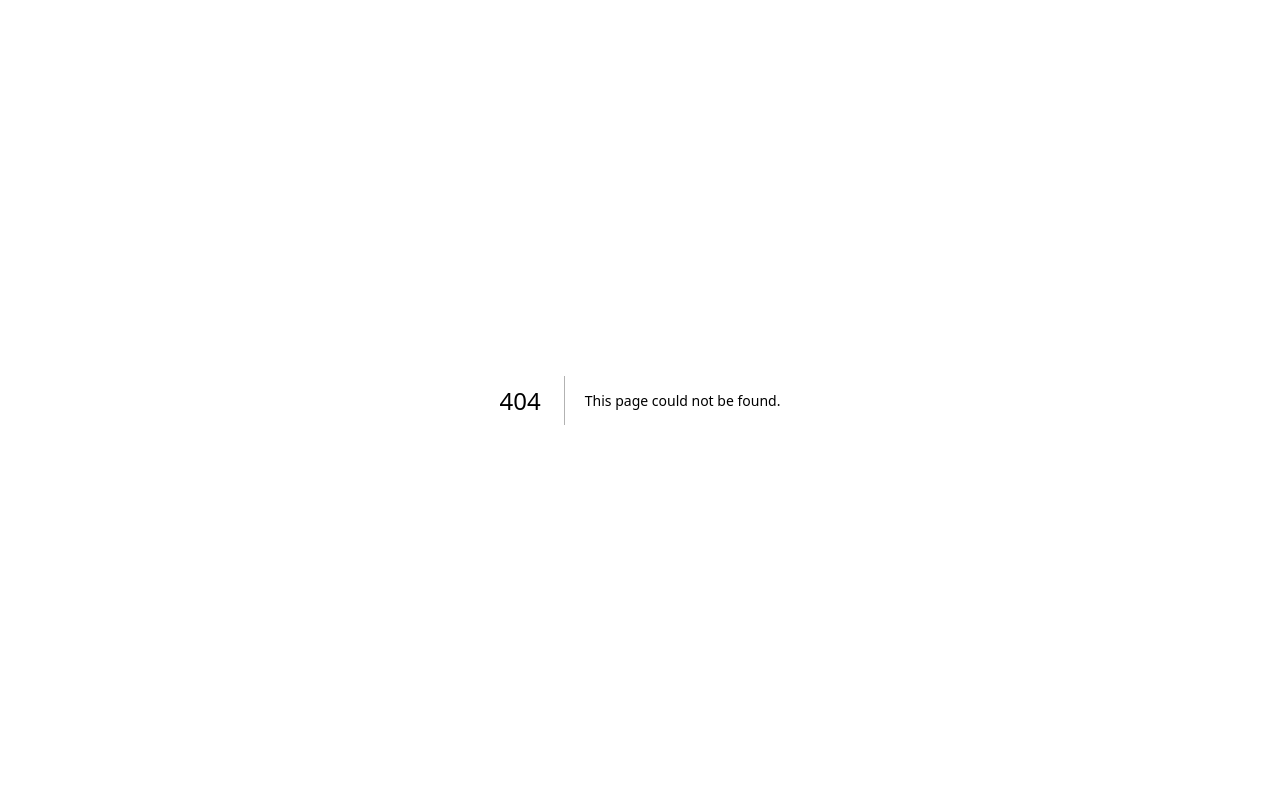
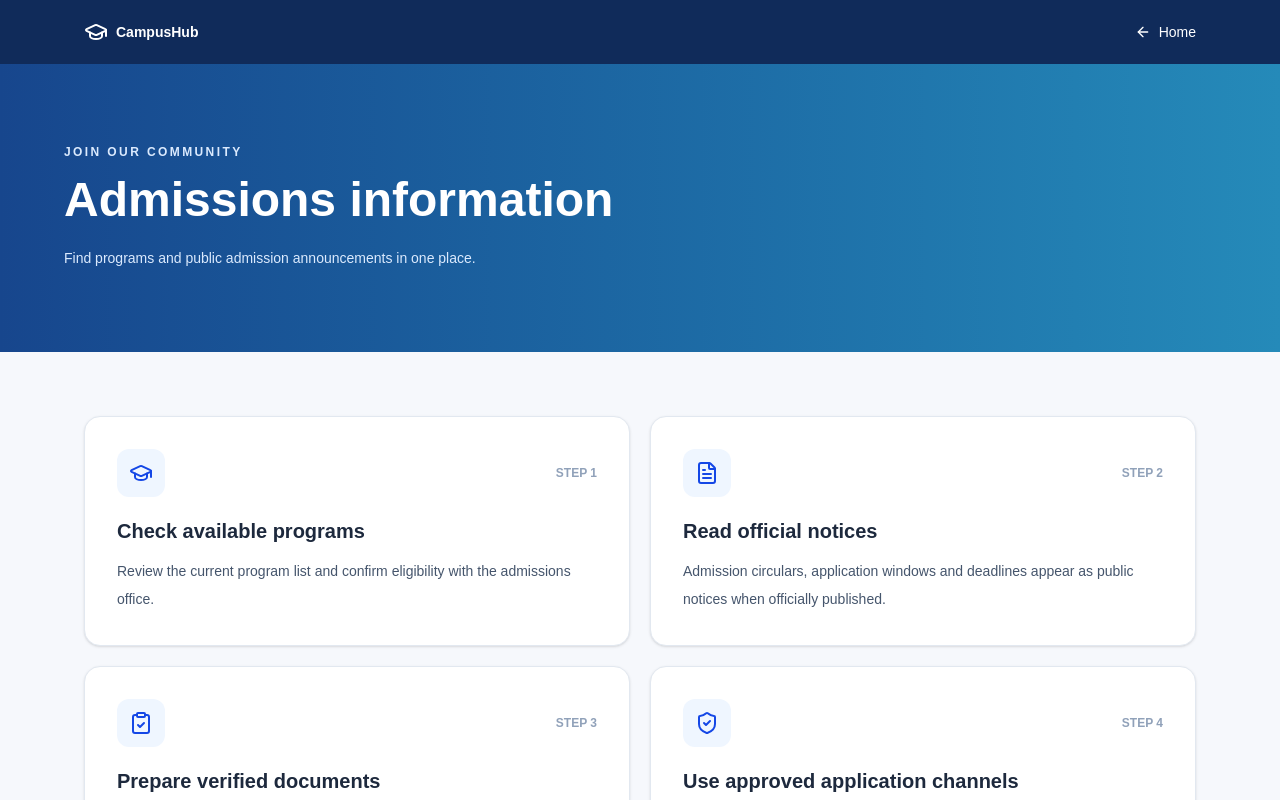
Before and after one commit to ahsanibnewalid/university-platform, a Next.js app: page /admissions in a window 1280 px wide. Before the commit this address had no page. Shown: the top 800 px of the page. Built offline with nearby package versions, Linux system fonts and the light colour scheme.

Commit message:
Add public academics admissions and notices pages

```diff
--- /dev/null
+++ b/src/app/admissions/page.tsx
@@ -0,0 +1,22 @@
+import Link from "next/link";
+import { ArrowLeft, ClipboardCheck, FileText, GraduationCap, ShieldCheck } from "lucide-react";
+import { prisma } from "@/lib/prisma";
+
+export const dynamic = "force-dynamic";
+
+export default async function AdmissionsPage() {
+  const institution = await prisma.institution.findFirst({ select: { name: true } }).catch(() => null);
+  const steps = [
+    { title: "Check available programs", details: "Review the current program list and confirm eligibility with the admissions office.", icon: <GraduationCap/> },
+    { title: "Read official notices", details: "Admission circulars, application windows and deadlines appear as public notices when officially published.", icon: <FileText/> },
+    { title: "Prepare verified documents", details: "Follow the institution's published requirements. Do not submit identity documents through unverified channels.", icon: <ClipboardCheck/> },
+    { title: "Use approved application channels", details: "An online admission form is not active on this website yet; use only channels confirmed by the institution.", icon: <ShieldCheck/> },
+  ];
+  return <main className="min-h-screen bg-[#f6f8fc] text-slate-800">
+    <header className="bg-[#102b5a] text-white"><div className="mx-auto flex max-w-6xl items-center justify-between gap-4 px-5 py-5"><Link href="/" className="flex items-center gap-2 font-bold"><GraduationCap/> {institution?.name || "CampusHub"}</Link><Link href="/" className="flex items-center gap-2 text-sm"><ArrowLeft size={16}/> Home</Link></div></header>
+    <section className="bg-gradient-to-r from-[#17468d] to-[#258ab9] px-5 py-20 text-white"><div className="mx-auto max-w-6xl"><p className="text-xs font-bold uppercase tracking-[.2em] text-blue-100">Join our community</p><h1 className="mt-4 text-4xl font-black md:text-5xl">Admissions information</h1><p className="mt-5 max-w-2xl leading-7 text-blue-100">Find programs and public admission announcements in one place.</p></div></section>
+    <div className="mx-auto max-w-6xl px-5 py-16"><div className="grid gap-5 md:grid-cols-2">{steps.map((step, index) => <article key={step.title} className="rounded-2xl border border-slate-200 bg-white p-8 shadow-sm"><div className="flex items-center justify-between"><span className="rounded-xl bg-blue-50 p-3 text-blue-700">{step.icon}</span><span className="text-xs font-bold text-slate-400">STEP {index + 1}</span></div><h2 className="mt-5 text-xl font-bold">{step.title}</h2><p className="mt-3 leading-7 text-slate-600">{step.details}</p></article>)}</div>
+      <div className="mt-10 flex flex-wrap gap-3"><Link className="rounded-xl bg-[#1758b7] px-6 py-4 font-bold text-white" href="/academics">View academic programs</Link><Link className="rounded-xl border border-blue-200 bg-white px-6 py-4 font-bold text-blue-800" href="/notices">Read official notices</Link></div>
+    </div>
+  </main>;
+}
```
